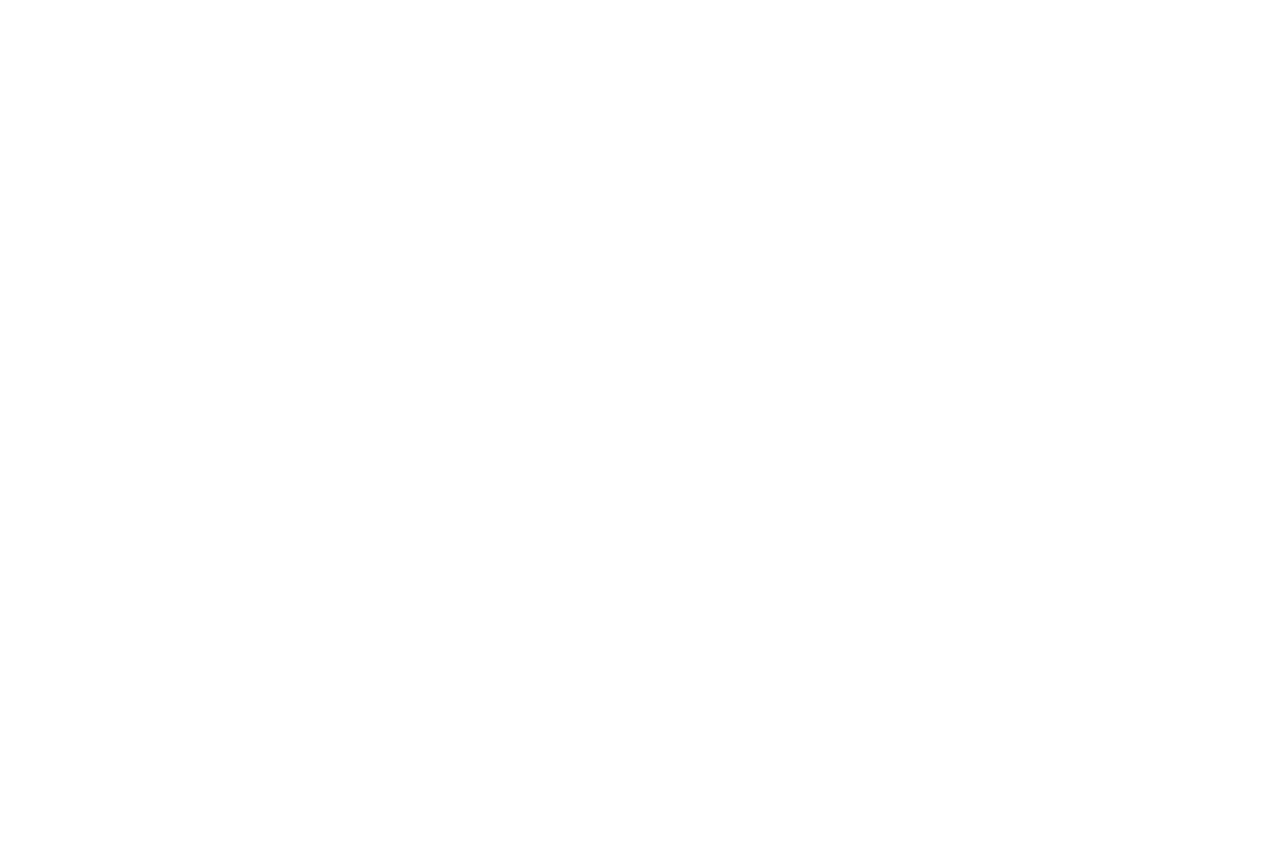
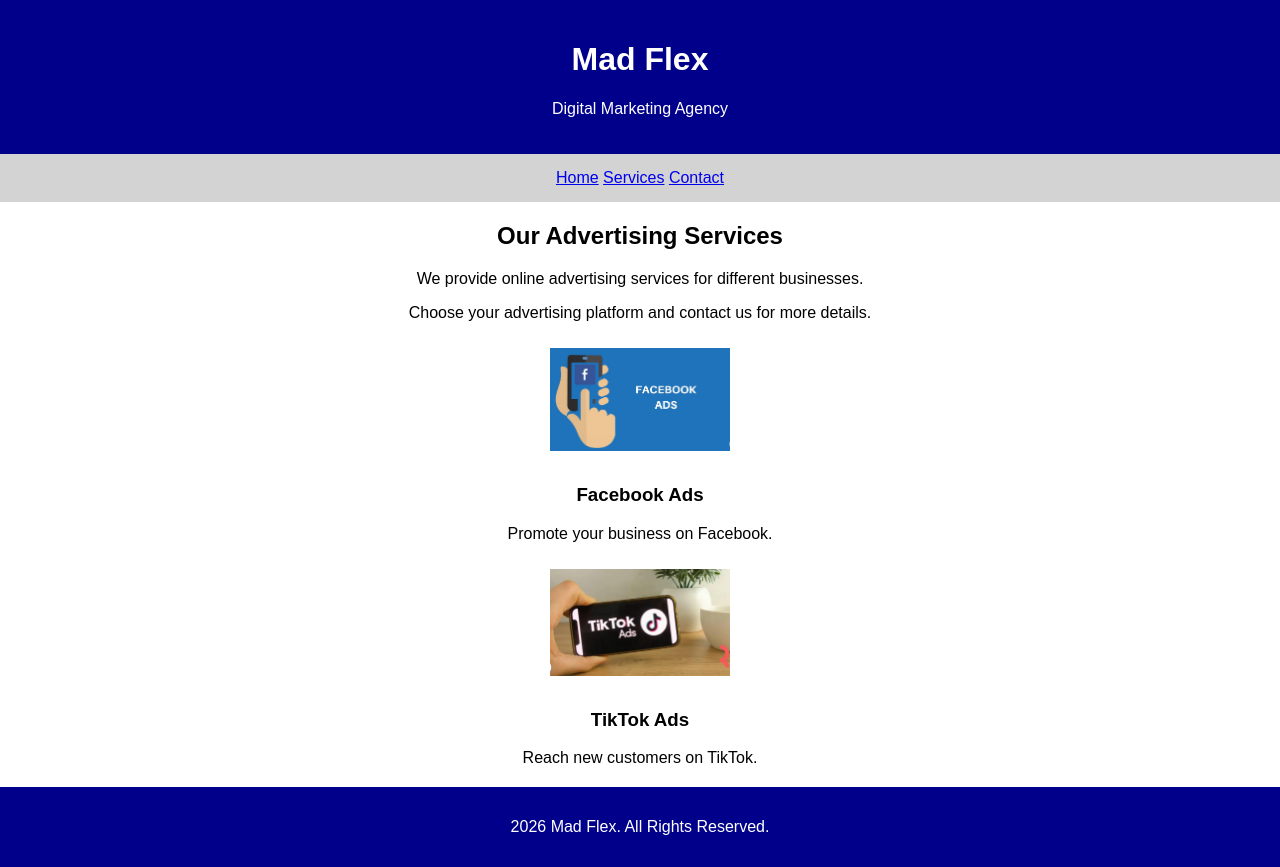
Before and after one commit to Santo-03/mid_mis455_2210103, a plain HTML site: page products.html in a window 1280 px wide. Before the commit the page ends 800 px from the top, so only its background shows below. Drawn offline with Linux system fonts and the light colour scheme.

Commit message:
Added CSS, Images and home flex layout

```diff
--- a/index.html
+++ b/index.html
@@ -3,6 +3,7 @@
 <html>
 <head>
     <title>Mad Flex</title>
+    <link rel="stylesheet" href="style.css">
 </head>
 <body>
     <header>
--- a/products.html
+++ b/products.html
@@ -0,0 +1,52 @@
+
+<!DOCTYPE html>
+<html>
+<head>
+    <title>Mad Flex - Services</title>
+    <link rel="stylesheet" href="style.css">
+</head>
+<body>
+
+    <header>
+        <h1>Mad Flex</h1>
+        <p>Digital Marketing Agency</p>
+    </header>
+
+    <nav>
+        <a href="index.html">Home</a>
+        <a href="products.html">Services</a>
+        <a href="contact.html">Contact</a>
+    </nav>
+
+    <h2>Our Advertising Services</h2>
+
+    <p>We provide online advertising services
+    for different businesses.</p>
+
+    <p>Choose your advertising platform
+    and contact us for more details.</p>
+
+    <div class="services">
+
+        <div>
+            <img src="images/facebook.jpg" width="180"
+                 alt="Facebook Ads">
+            <h3>Facebook Ads</h3>
+            <p>Promote your business on Facebook.</p>
+        </div>
+
+        <div>
+            <img src="images/tiktok.jpg" width="180"
+                 alt="TikTok Ads">
+            <h3>TikTok Ads</h3>
+            <p>Reach new customers on TikTok.</p>
+        </div>
+
+    </div>
+
+    <footer>
+        <p>2026 Mad Flex. All Rights Reserved.</p>
+    </footer>
+
+</body>
+</html>
--- a/style.css
+++ b/style.css
@@ -0,0 +1,46 @@
+body{
+    font-family: Arial;
+    margin: 0;
+    text-align: center;
+}
+
+Header{
+    background-color: darkblue;
+    color: white;
+    padding: 20px;
+}
+
+nav{
+    background-color: lightgray;
+    padding: 15px;
+}
+
+nav a:hover{
+    color: blue
+}
+
+.home {
+    display: flex;
+    justify-content: space-around;
+    gap: 20px;
+    padding: 20px;
+}
+
+img {
+    margin: 10px;
+}
+
+button {
+    background-color: darkblue;
+    color: white;
+    padding: 10px 20px;
+    border: none;
+    cursor: none;
+}
+
+footer {
+    background-color: darkblue;
+    color: white;
+    padding: 15px;
+    margin-top: 20px;
+}
```
Also changed, not shown: Images/facebook.jpg (added), Images/google.jpg (added), Images/tiktok.jpg (added), 3 other files.
